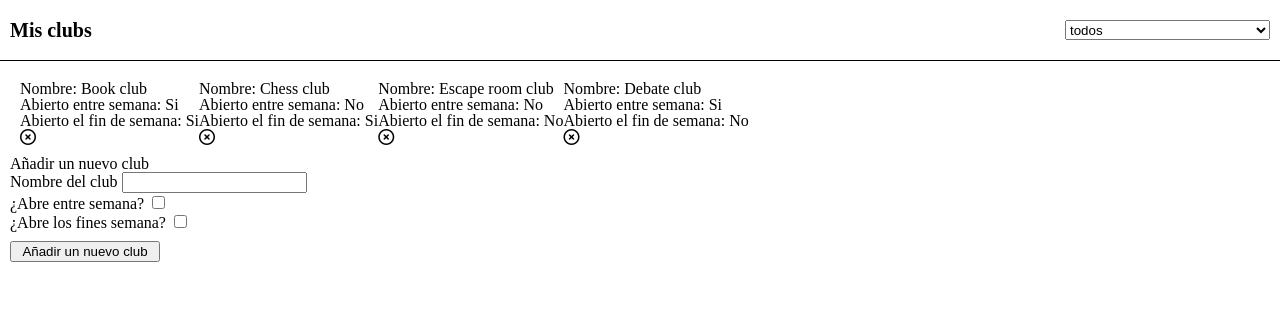
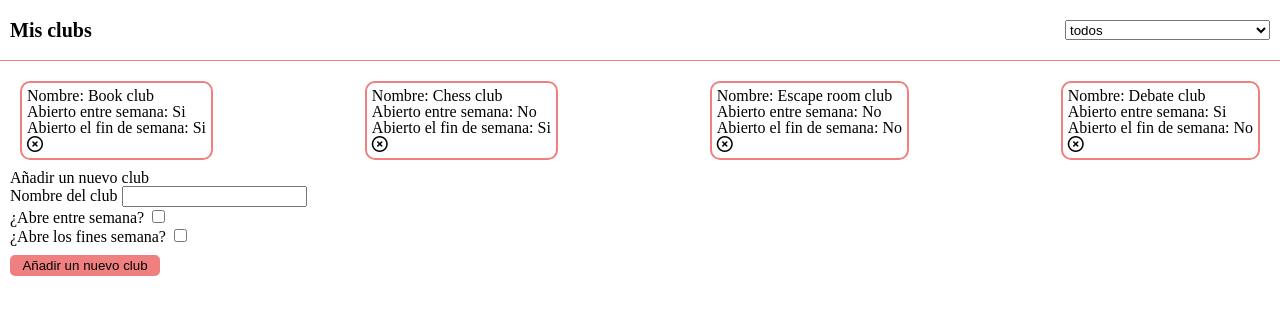
Before and after one commit to Adalab/modulo-3-evaluacion-intermedia-IreneBioque, a React (Create React App) app: page / in a window 1280 px wide. Shown: the top 314 px of the page. Built offline with nearby package versions, Linux system fonts and the light colour scheme.

Commit message:
add styles

```diff
--- a/src/components/App.js
+++ b/src/components/App.js
@@ -24,7 +24,7 @@ function App() {
       })
       .map((club, i) => {
         return (
-          <li key={i} id={i}>
+          <li className='listclub__li' key={i} id={i}>
             <p>Nombre: {club.name}</p>
             <p>Abierto entre semana: {club.openOnWeekdays ? 'Si' : 'No'}</p>
             <p>Abierto el fin de semana: {club.openOnWeekend ? 'Si' : 'No'}</p>
--- a/src/styles/layout/header.scss
+++ b/src/styles/layout/header.scss
@@ -2,7 +2,7 @@
   display: flex;
   justify-content: space-between;
   padding: 20px 10px;
-  border-bottom: 1px solid black;
+  border-bottom: 1px solid lightcoral;
   &__title {
     font-size: 20px;
     font-weight: bold;
--- a/src/styles/layout/main.scss
+++ b/src/styles/layout/main.scss
@@ -4,7 +4,13 @@
 
 .listclub {
   display: flex;
+  justify-content: space-between;
   padding: 10px;
+  &__li {
+    padding: 5px;
+    border: solid 2px lightcoral;
+    border-radius: 10px;
+  }
 }
 
 .form {
@@ -14,4 +20,7 @@
 .button {
   width: 150px;
   margin: 10px 0;
+  background-color: lightcoral;
+  border: solid 2px lightcoral;
+  border-radius: 5px;
 }
```
